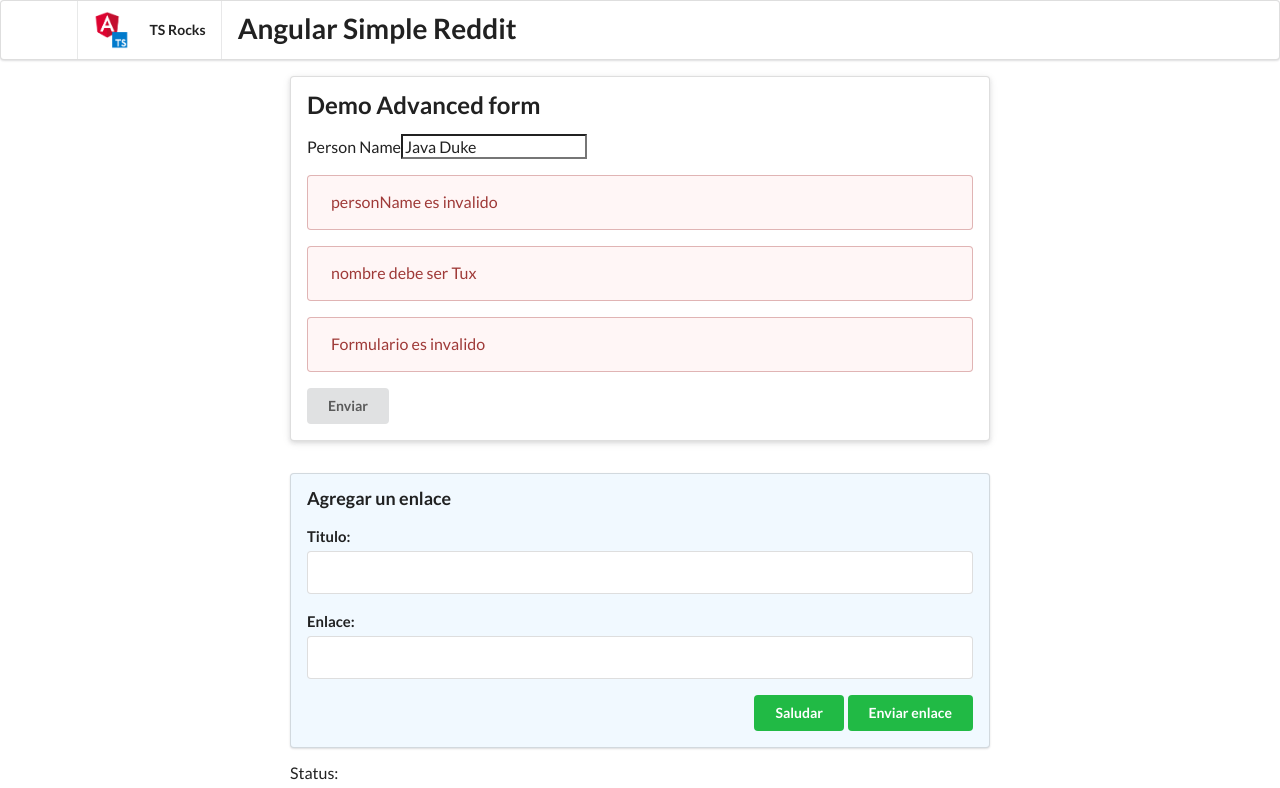
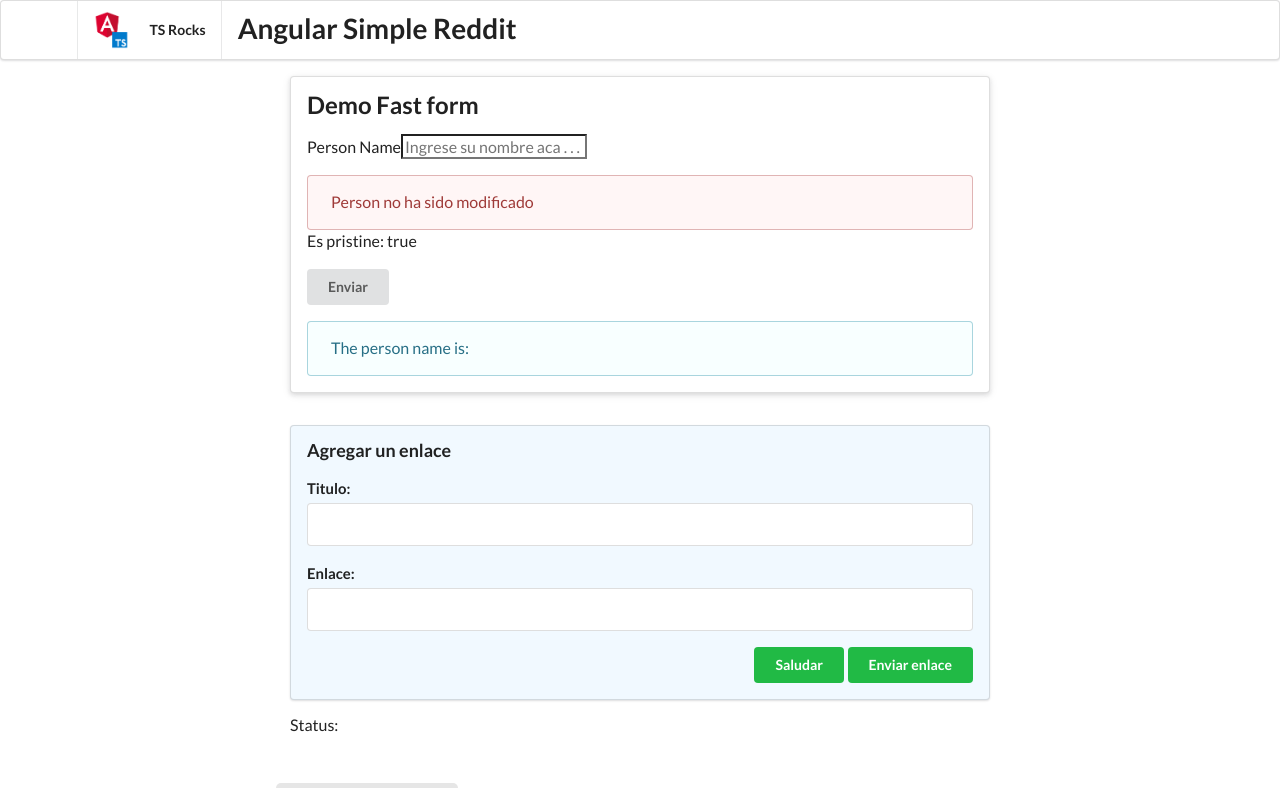
Before and after one commit to tuxtor/angular-reddit, an Angular app: page / in a window 1280 px wide. Shown: the top 788 px of the page. Built offline with nearby package versions, Linux system fonts and the light colour scheme.

Commit message:
Adding fast form

```diff
--- a/src/app/advanced-form/advanced-form.component.html
+++ b/src/app/advanced-form/advanced-form.component.html
@@ -1,7 +1,7 @@
 <div class="ui raised segment">
   <h2 class="ui header"> Demo Advanced form </h2>
 
-  <form [formGroup]="myForm" (ngSubmit)="onSubmit(myForm)"
+  <form [formGroup]="myForm" (ngSubmit)="onSubmit(myForm.value)"
     [class.error]="!myForm.valid && myForm.touched">
     <div class="field">
       <label>Person Name</label>
--- a/src/app/advanced-form/advanced-form.component.ts
+++ b/src/app/advanced-form/advanced-form.component.ts
@@ -28,7 +28,6 @@ export class AdvancedFormComponent implements OnInit {
 
   onSubmit(value: any) {
     console.log(value)
-    this.status = "Recibi: " + JSON.stringify(value);
     return;
   }
 
--- a/src/app/app.component.html
+++ b/src/app/app.component.html
@@ -1,6 +1,6 @@
 <p>{{tituloInyectado}} </p>
 
-<app-advanced-form></app-advanced-form>
+<app-fast-form></app-fast-form>
 
 <form class="ui large form segment">
     <h3 class="ui header">Agregar un enlace</h3>
--- a/src/app/app.module.ts
+++ b/src/app/app.module.ts
@@ -11,10 +11,11 @@ import { Saludador } from './services/saludador';
 import { ServicioPersonalizadoService } from './services/servicio-personalizado.service';
 import { QuickFormComponent } from './quick-form/quick-form.component';
 import { AdvancedFormComponent } from './advanced-form/advanced-form.component';
+import { FastFormComponent } from './fast-form/fast-form.component';
 
 @NgModule({
   declarations: [//Candidato a inyeccion de dependencias
-    AppComponent, ArticleComponent, QuickFormComponent, AdvancedFormComponent
+    AppComponent, ArticleComponent, QuickFormComponent, AdvancedFormComponent, FastFormComponent
   ],
   imports: [ //Importar funcionalidad desde bibliotecas
     BrowserModule,
--- /dev/null
+++ b/src/app/fast-form/fast-form.component.html
@@ -0,0 +1,21 @@
+<div class="ui raised segment">
+    <h2 class="ui header"> Demo Fast form </h2>
+
+    <form #myForm="ngForm" (ngSubmit)="onSubmit()">
+      <div class="field">
+        <label>Person Name</label>
+        <input type="text" id="personNameInput" placeholder="Ingrese su nombre aca . . ."
+        name="personName" [(ngModel)]="personName"
+        required #person="ngModel">
+
+        <div *ngIf="person.pristine" class="ui error message">Person no ha sido modificado</div>
+
+      </div>
+      <p>Es pristine: {{person.pristine}}</p>
+      <button type="submit" class="ui button" (click)="doSubmit()" >Enviar</button>
+
+    </form>
+    <div class="ui info message">
+        The person name is: {{personName}}
+    </div>
+  </div>
--- /dev/null
+++ b/src/app/fast-form/fast-form.component.ts
@@ -0,0 +1,29 @@
+import { Component, OnInit } from '@angular/core';
+
+@Component({
+  selector: 'app-fast-form',
+  templateUrl: './fast-form.component.html',
+  styleUrls: ['./fast-form.component.css']
+})
+export class FastFormComponent implements OnInit {
+
+  personName: string;
+  submitted: boolean;
+
+  constructor() {
+    //this.personName = "Marco Polo";
+  }
+
+  ngOnInit() {
+  }
+
+  onSubmit() {
+    this.submitted = true;
+    console.log("Actual person name " + this.personName )
+  }
+
+  doSubmit() {
+    this.personName = 'Andres Manuel Lopez Obrador';
+    return;
+  }
+}
```
Also changed, not shown: src/app/fast-form/fast-form.component.css (added).
